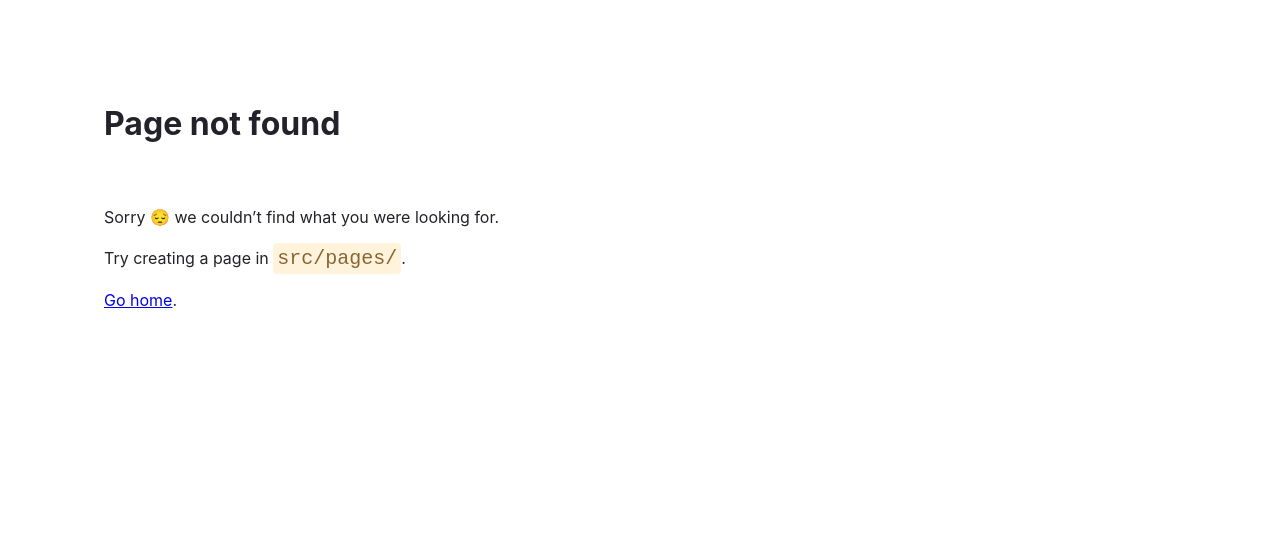
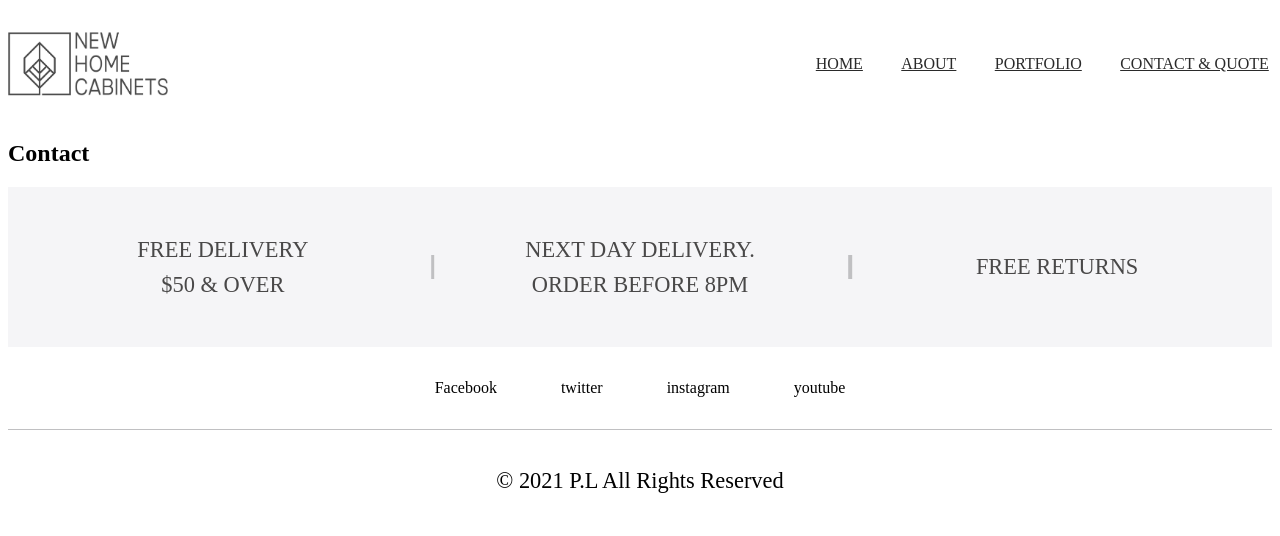
Before and after one commit to 1991Pawel/newhomecabinets, a Gatsby site: page /contact in a window 1280 px wide. Before the commit this address had no page. Built offline with nearby package versions, Linux system fonts and the light colour scheme; Gatsby itself is replaced by a stand-in of ours.

Commit message:
add routing

```diff
--- /dev/null
+++ b/src/pages/contact.js
@@ -0,0 +1,12 @@
+import React from "react";
+import { Layout } from "../components/Layout/Layout";
+
+const Contact = () => {
+  return (
+    <Layout>
+      <h2>Contact</h2>
+    </Layout>
+  );
+};
+
+export default Contact;
--- a/src/pages/portoflio.js
+++ b/src/pages/portfolio.js
@@ -1,10 +1,10 @@
 import React from "react";
-import Layout from "../components/Layout/Layout";
+import { Layout } from "../components/Layout/Layout";
 
 const Portfolio = () => {
   return (
     <Layout>
-      <h2>portolio</h2>;
+      <h2>portolio</h2>
     </Layout>
   );
 };
```
